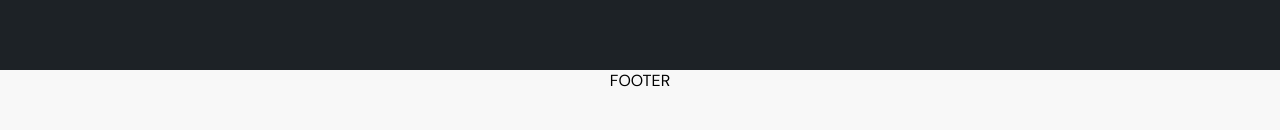
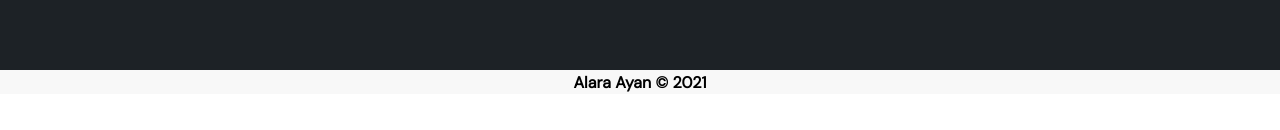
Before and after one commit to alaraayan/portfolio, a React (Create React App) app: page / in a window 1280 px wide. Shown: the part 4730-4860 px from the top of the page. After the commit the page ends 4824 px from the top, so only its background shows below. Built offline with nearby package versions, Linux system fonts and the light colour scheme.

Commit message:
footer done

```diff
--- a/src/components/Footer.js
+++ b/src/components/Footer.js
@@ -1,3 +1,8 @@
 export default function Footer() {
-  return <div className="component-container light footer"> FOOTER </div>
+  const currentYear = new Date().getFullYear()
+  return (
+    <>
+      <div className="component-container light footer title-font"><h4>Alara Ayan &copy; {currentYear}</h4> </div>
+    </>
+  )
 }
--- a/src/styles/main.scss
+++ b/src/styles/main.scss
@@ -233,3 +233,12 @@ h1 {
 .cursor {
   cursor: pointer;
 }
+
+//****FOOTER****//
+
+.footer {
+  display: flex;
+  align-items: center;
+  justify-content: center;
+  height: 3vh;
+}
```
